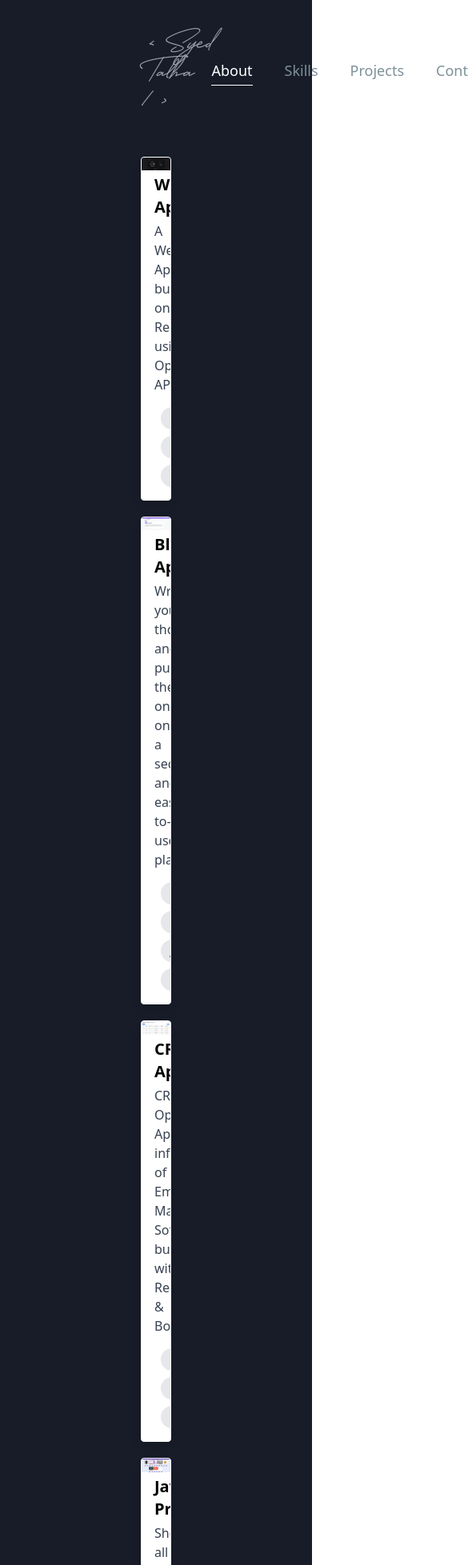
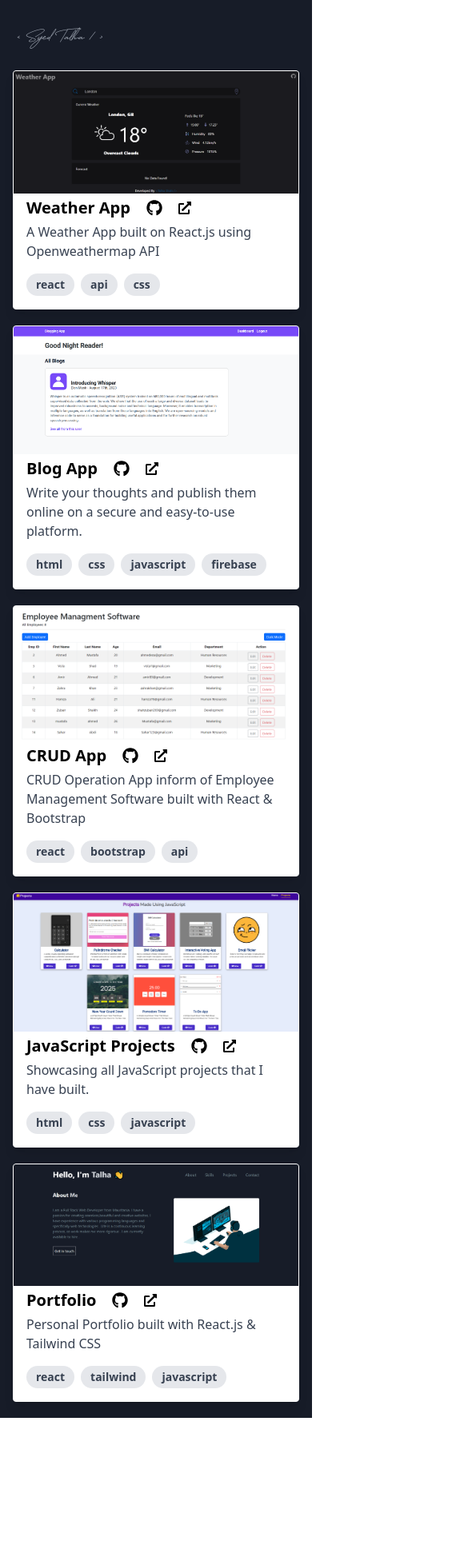
Before and after one commit to talhashah-dev/portfolio, a React (Create React App) app: page /projects in a window 390 px wide. Shown: the top 1957 px of the page at 80% size, 585 px wide, since content can reach past the window. After the commit the page ends 1773 px from the top, so only its background shows below. Built offline with nearby package versions, Linux system fonts and the light colour scheme.

Commit message:
added responsive styles

```diff
--- a/src/App.js
+++ b/src/App.js
@@ -5,7 +5,7 @@ import { Routes, Route } from "react-router-dom"
 
 function App() {
   return (
-    <div className="bg-[#171C28] text-white px-44 min-h-screen">
+    <div className="bg-[#171C28] max-[426px]:px-4 max-[787px]:px-4 text-white px-44 min-h-screen">
       <Navbar />
       <Routes>
         <Route path="/" element={<About />} />
--- a/src/pages/About.jsx
+++ b/src/pages/About.jsx
@@ -4,20 +4,20 @@ import coding_gif from "../assets/images/coding.gif"
 function About() {
   return (
     <div className="container mx-auto">
-      <div className="flex gap-6 justify-between items-center">
-        <div className="w-1/2">
-          <h1 className="text-4xl font-bold mb-5">Hello, I'm <span className="text-gray-300">Talha</span> 👋</h1>
-          <p className="text-[#7e9199] mb-10">
+      <div className="flex gap-6 justify-between items-center max-[426px]:flex-wrap max-[426px]:justify-center">
+        <div className="w-1/2 max-[426px]:w-full text-center">
+          <h1 className="text-4xl font-bold mb-5">Hi, I'm <span className="text-gray-300">Talha</span> 👋</h1>
+          <p className="text-[#7e9199] mb-5">
             I am a Full Stack Web Developer from Mauritania. I have a passion
             for creating seamless,beautiful and creative websites, I have
             experience with various programming languages and specifically web
             technologies . Life is a continuous learning process, so work makes
             me more rigorous . I am currently available to hire .
           </p>
-          <a href="mailto:syedt.in00@gmail.com" className="border border-white p-2 hover:border-[#00B2DF] hover:text-[#00B2DF] transition-all">Get in touch</a>
+          <a href="mailto:syedt.in00@gmail.com" className="border border-white p-2 hover:border-[#00B2DF] hover:text-[#00B2DF] transition-all inline-block w-1/2 max-[426px]:w-full">Get in touch</a>
         </div>
         <img
-          className="h-72 rounded"
+          className="h-72 rounded max-[426px]:h-56 max-[426px]:w-full max-[426px]:mb-5"
           src={coding_gif}
           alt=""
         />
--- a/src/pages/Contact.jsx
+++ b/src/pages/Contact.jsx
@@ -5,7 +5,7 @@ function Conatct(){
   return (
     <>
       <div className="text-center flex flex-col gap-5">
-        <div className="text-5xl mb-10">Contact Me ☎️</div>
+        <div className="text-5xl mb-10 max-[500px]:text-3xl max-[500px]:mb-5">Contact Me ☎️</div>
         <p className="text-gray-400 text-base">
           DISCUSS A PROJECT OR JUST WANT TO SAY HI? MY INBOX IS OPEN FOR ALL.
         </p>
--- a/src/pages/Navbar.jsx
+++ b/src/pages/Navbar.jsx
@@ -9,13 +9,13 @@ function Navbar() {
   };
   return (
     <>
-    <div className="container mx-auto flex justify-between items-center pt-8 mb-12">
+    <div className="container mx-auto flex justify-between items-center pt-8 mb-12 max-[426px]:mb-6">
         <div className="title">
           <Link to="/">
-            <h1 className={`text-3xl italic mb-2 text-gray-400 hover:text-white signature`} onClick={() => handleLinkClick(0)}>&lt;Syed Talha /&gt;</h1>
+            <h1 className={`text-3xl  max-[426px]:text-base italic mb-2 text-gray-400 hover:text-white signature`} onClick={() => handleLinkClick(0)}>&lt;Syed Talha /&gt;</h1>
           </Link>
         </div>
-        <nav className="flex gap-10">
+        <nav className="flex gap-10 max-[426px]:hidden">
             <Link to="/" className={`text-[#7e9199] hover:text-white pb-1 hover:border-b text-lg transition-all ${active === 0 ? "active" : "deactive"}`} onClick={() => handleLinkClick(0)}>About</Link>
             <Link to="/skills" className={`text-[#7e9199] hover:text-white pb-1 hover:border-b text-lg transition-all ${active === 1 ? "active" : "deactive"}`} onClick={() => handleLinkClick(1)}>Skills</Link>
             <Link to="/projects" className={`text-[#7e9199] hover:text-white pb-1 hover:border-b text-lg transition-all ${active === 2 ? "active" : "deactive"}`} onClick={() => handleLinkClick(2)}>Projects</Link>
--- a/src/pages/Projects.jsx
+++ b/src/pages/Projects.jsx
@@ -6,7 +6,7 @@ function Projects() {
   return (
     <div className="flex flex-wrap justify-between gap-y-5 pb-5">
 
-      <div className="max-w-sm rounded overflow-hidden shadow-lg bg-white hover:scale-105 shadow-2xl hover:shadow-indigo-500/50 transition-all border border-white">
+      <div className="max-w-sm min-[500px]:w-[49%] rounded overflow-hidden shadow-lg bg-white hover:scale-105 shadow-2xl hover:shadow-indigo-500/50 transition-all border border-white">
         <img className="w-full" src={Weather_App} alt="Weather App" />
         <div className="px-4">
           <div className="flex items-center gap-5">
@@ -24,14 +24,14 @@ function Projects() {
           A Weather App built on React.js using Openweathermap API
           </p>
         </div>
-        <div className="px-6 pt-4 pb-2">
+        <div className="px-4 pt-4 pb-2">
           <span className="inline-block bg-gray-200 rounded-full px-3 py-1 text-sm font-semibold text-gray-700 mr-2 mb-2">react</span>
           <span className="inline-block bg-gray-200 rounded-full px-3 py-1 text-sm font-semibold text-gray-700 mr-2 mb-2">api</span>
           <span className="inline-block bg-gray-200 rounded-full px-3 py-1 text-sm font-semibold text-gray-700 mr-2 mb-2">css</span>
         </div>
       </div>
 
-      <div className="max-w-sm rounded overflow-hidden shadow-lg bg-white hover:scale-105 shadow-2xl hover:shadow-indigo-500/50 transition-all border border-white">
+      <div className="max-w-sm min-[500px]:w-[49%] rounded overflow-hidden shadow-lg bg-white hover:scale-105 shadow-2xl hover:shadow-indigo-500/50 transition-all border border-white">
         <img className="w-full" src={Blog_App} alt="Blog App" />
         <div className="px-4">
           <div className="flex items-center gap-5">
@@ -49,7 +49,7 @@ function Projects() {
               Write your thoughts and publish them online on a secure and easy-to-use platform.
             </p>
         </div>
-        <div className="px-6 pt-4 pb-2">
+        <div className="px-4 pt-4 pb-2">
           <span className="inline-block bg-gray-200 rounded-full px-3 py-1 text-sm font-semibold text-gray-700 mr-2 mb-2">html</span>
           <span className="inline-block bg-gray-200 rounded-full px-3 py-1 text-sm font-semibold text-gray-700 mr-2 mb-2">css</span>
           <span className="inline-block bg-gray-200 rounded-full px-3 py-1 text-sm font-semibold text-gray-700 mr-2 mb-2">javascript</span>
@@ -57,7 +57,7 @@ function Projects() {
         </div>
       </div>
 
-      <div className="max-w-sm rounded overflow-hidden shadow-lg bg-white hover:scale-105 shadow-2xl hover:shadow-indigo-500/50 transition-all border border-white">
+      <div className="max-w-sm min-[500px]:w-[49%] rounded overflow-hidden shadow-lg bg-white hover:scale-105 shadow-2xl hover:shadow-indigo-500/50 transition-all border border-white">
         <img className="w-full" src={CRUD_App} alt="CRUD App" />
         <div className="px-4">
           <div className="flex items-center gap-5">
@@ -75,14 +75,14 @@ function Projects() {
               CRUD Operation App inform of Employee Management Software built with React & Bootstrap
             </p>
         </div>
-        <div className="px-6 pt-4 pb-2">
+        <div className="px-4 pt-4 pb-2">
           <span className="inline-block bg-gray-200 rounded-full px-3 py-1 text-sm font-semibold text-gray-700 mr-2 mb-2">react</span>
           <span className="inline-block bg-gray-200 rounded-full px-3 py-1 text-sm font-semibold text-gray-700 mr-2 mb-2">bootstrap</span>
           <span className="inline-block bg-gray-200 rounded-full px-3 py-1 text-sm font-semibold text-gray-700 mr-2 mb-2">api</span>
         </div>
       </div>
 
-      <div className="max-w-sm rounded overflow-hidden shadow-lg bg-white hover:scale-105 shadow-2xl hover:shadow-indigo-500/50 transition-all border border-white">
+      <div className="max-w-sm min-[500px]:w-[49%] rounded overflow-hidden shadow-lg bg-white hover:scale-105 shadow-2xl hover:shadow-indigo-500/50 transition-all border border-white">
         <img className="w-full" src={Js_Projects} alt="JavaScript Projects" />
         <div className="px-4">
           <div className="flex items-center gap-5">
@@ -100,27 +100,20 @@ function Projects() {
               Showcasing all JavaScript projects that I have built.
             </p>
         </div>
-        <div className="px-6 pt-4 pb-2">
+        <div className="px-4 pt-4 pb-2">
           <span className="inline-block bg-gray-200 rounded-full px-3 py-1 text-sm font-semibold text-gray-700 mr-2 mb-2">html</span>
           <span className="inline-block bg-gray-200 rounded-full px-3 py-1 text-sm font-semibold text-gray-700 mr-2 mb-2">css</span>
           <span className="inline-block bg-gray-200 rounded-full px-3 py-1 text-sm font-semibold text-gray-700 mr-2 mb-2">javascript</span>
         </div>
       </div>
 
-      <div class="max-w-sm w-full lg:max-w-full lg:flex min-h-96 hover:scale-105 shadow-2xl hover:shadow-indigo-500/50 rounded transition-all border border-white">
-        <div class="h-48 lg:h-auto lg:w-4/5 flex-none bg-cover text-center overflow-hidden rounded bg-cover bg-no-repeat bg-center" style={{backgroundImage: "url(" + Portfolio + ")"}} title="Portfolio Website">
-        </div>
-        <div class="border-r border-b border-l border-gray-400 lg:border-l-0 lg:border-t lg:border-gray-400 bg-white rounded-e p-4 flex flex-col gap-5 justify-center leading-normal">
-          <div class="">
+      <div className="max-[500px]:max-w-sm rounded overflow-hidden shadow-lg bg-white hover:scale-105 shadow-2xl hover:shadow-indigo-500/50 transition-all border border-white">
+        <img className="w-full" src={Portfolio} alt="JavaScript ProjectsPortfolio Website" />
+        <div className="px-4">
+          <div className="flex items-center gap-5">
             <h1 className="font-bold text-xl mb-1 mt-1 text-black">
-              Portfolio
+            Portfolio
             </h1>
-            <p className="text-gray-700 text-base">
-              Personal Portfolio built with React.js & Tailwind CSS
-            </p>
-          </div>
-
-          <div className="flex items-center gap-5">
             <a href="https://github.com/talhashah-dev/portfolio" className="font-bold text-xl mb-1 mt-1 text-black cursor-pointer hover:scale-110" target="_blank" title="Github Repo">
               <FaGithub />
             </a>
@@ -128,12 +121,14 @@ function Projects() {
               <FaExternalLinkAlt />
             </a>
           </div>
-
-          <div className="">
-            <span className="inline-block bg-gray-200 rounded-full px-3 py-1 text-sm font-semibold text-gray-700 mr-2 mb-2">react</span>
-            <span className="inline-block bg-gray-200 rounded-full px-3 py-1 text-sm font-semibold text-gray-700 mr-2 mb-2">tailwind</span>
-            <span className="inline-block bg-gray-200 rounded-full px-3 py-1 text-sm font-semibold text-gray-700 mr-2 mb-2">javascript</span>
-          </div>
+            <p className="text-gray-700 text-base">
+            Personal Portfolio built with React.js & Tailwind CSS
+            </p>
+        </div>
+        <div className="px-4 pt-4 pb-2">
+          <span className="inline-block bg-gray-200 rounded-full px-3 py-1 text-sm font-semibold text-gray-700 mr-2 mb-2">react</span>
+          <span className="inline-block bg-gray-200 rounded-full px-3 py-1 text-sm font-semibold text-gray-700 mr-2 mb-2">tailwind</span>
+          <span className="inline-block bg-gray-200 rounded-full px-3 py-1 text-sm font-semibold text-gray-700 mr-2 mb-2">javascript</span>
         </div>
       </div>
 
```
Also changed, not shown: src/pages/Skills.jsx (+11 -10 lines).
